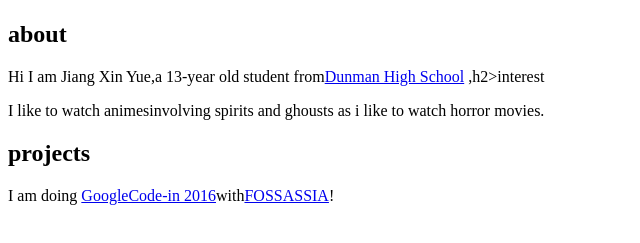
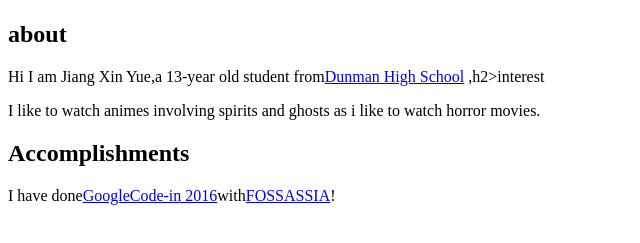
Before and after one commit to 17y1bjiangxinyue/17y1bjiangxinyue.gifhub.io, a plain HTML site: page index.html in a window 1280 px wide. Shown: the part 99-342 px from the top of the page, without its empty margins (0-640 px from the left). Drawn offline with Linux system fonts and the light colour scheme.

Commit message:
Update index.html

```diff
--- a/index.html
+++ b/index.html
@@ -10,7 +10,7 @@
  <h2>about</h2>
  <p>Hi I am Jiang Xin Yue,a 13-year old student from<a href="htyp://www.dunmanhigh.moe.edu.sg">Dunman High School</a>
  ,h2>interest</h2>
- <p>I like to watch animesinvolving spirits and ghousts as i like to watch horror movies.
- <h2>projects</h2>
- <p>I am doing <a href="http://codein,withgoogle.com">GoogleCode-in 2016</a>with<a href="http://fossassia.org">FOSSASSIA</a>!</p>
+ <p>I like to watch animes involving spirits and ghosts as i like to watch horror movies.
+ <h2>Accomplishments</h2>
+ <p>I have done<a href="http://codein,withgoogle.com">GoogleCode-in 2016</a>with<a href="http://fossassia.org">FOSSASSIA</a>!</p>
  </body>
```
